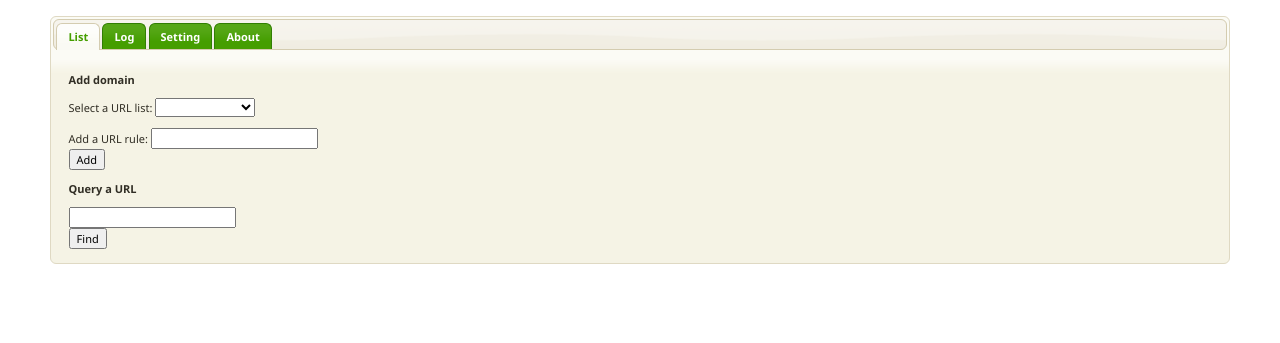
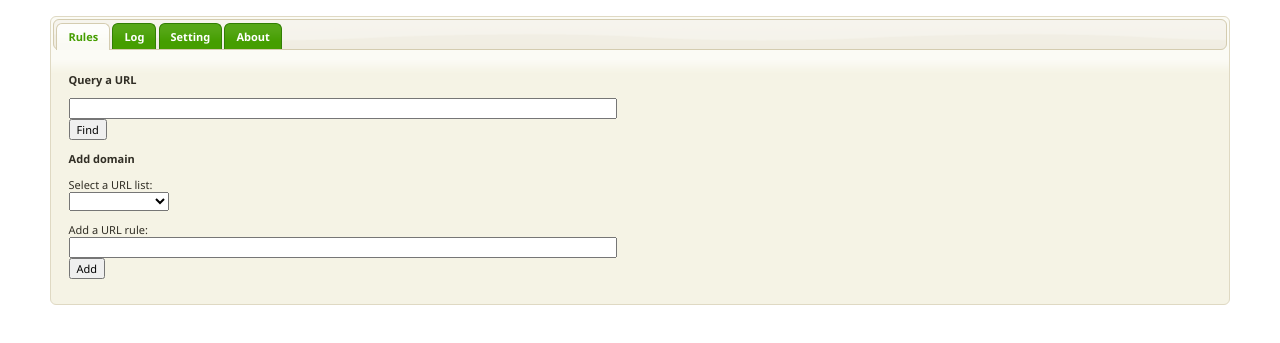
Before and after one commit to quinncnl/proxior, a plain HTML site: page control/index.html in a window 1280 px wide. Shown: the part 87-430 px from the top of the page. Drawn offline with Linux system fonts and the light colour scheme; no server answers.

Commit message:
update  control

```diff
--- a/control/index.html
+++ b/control/index.html
@@ -28,22 +28,25 @@ font: 28px "Trebuchet MS", sans-serif;
 <h1 class="title">Proxior Options</h1>
 <div id="tabs">
 	<ul>
-		<li><a href="#tabs-1">List</a></li>
+		<li><a href="#tabs-1">Rules</a></li>
 		<li><a href="#tabs-2">Log</a></li>
 		<li><a href="#tabs-3">Setting</a></li>
 		<li><a href="#tabs-4">About</a></li>
 	</ul>
-	<div id="tabs-1"><form id="edform">
-<p><strong>Add domain</strong></p>
+	<div id="tabs-1">
 
-Select a URL list: <select style="width:100px" name="listname" id="listname" onchange='getlist(this.value)'></select><br />
+<p><strong>Query a URL</strong></p>
+<input type="text" size="80" /><br />
+<input type="button" value="Find" onclick="dosubmit()" />
 
-<p>Add a URL rule: <input type="text" /> <br /><input type="button"
+	  <p><strong>Add domain</strong></p>
+
+Select a URL list: <br />
+	  <select style="width:100px" name="listname" id="listname" onchange='getlist(this.value)'></select><br />
+
+<p>Add a URL rule: <br /><input type="text" size="80" /> <br /><input type="button"
 value="Add" /></p>
 
-<p><strong>Query a URL</strong></p>
-<input type="text" /><br />
-<input type="button" value="Find" onclick="dosubmit()" />
 
 </div>
 <div id="tabs-2"><textarea style="width:99%" id="log" cols="50"
--- a/control/js/js.js
+++ b/control/js/js.js
@@ -1,15 +1,6 @@
 var curlist;
 var target;
 
-function getlist(listname) {
-    curlist = listname;
-    $.ajax({
-	url: "http://"+target+"/getlist?"+listname,
-	success: function( list ) {
-	    $( "#data" ).html(list);
-	}
-    });
-}
 
 var listshtml = "";
 function loadlist() {
@@ -69,7 +60,7 @@ function douptarget() {
     target = $("#target_proxy").val();
 }
 
-function dosubmit() {
+function do_find() {
 
     $.ajax({
 	type: "POST",
```
Also changed, not shown: control/.#index.html (added, +1 -0 lines).
